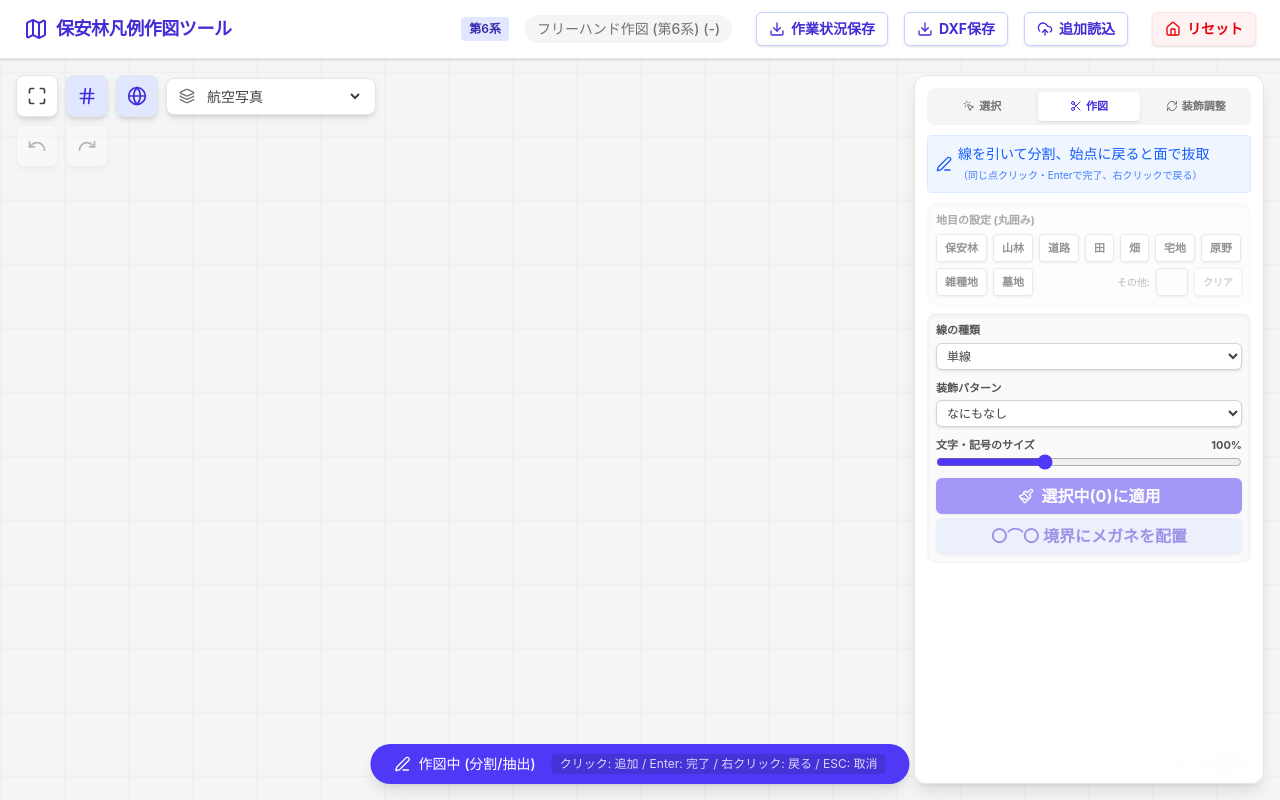
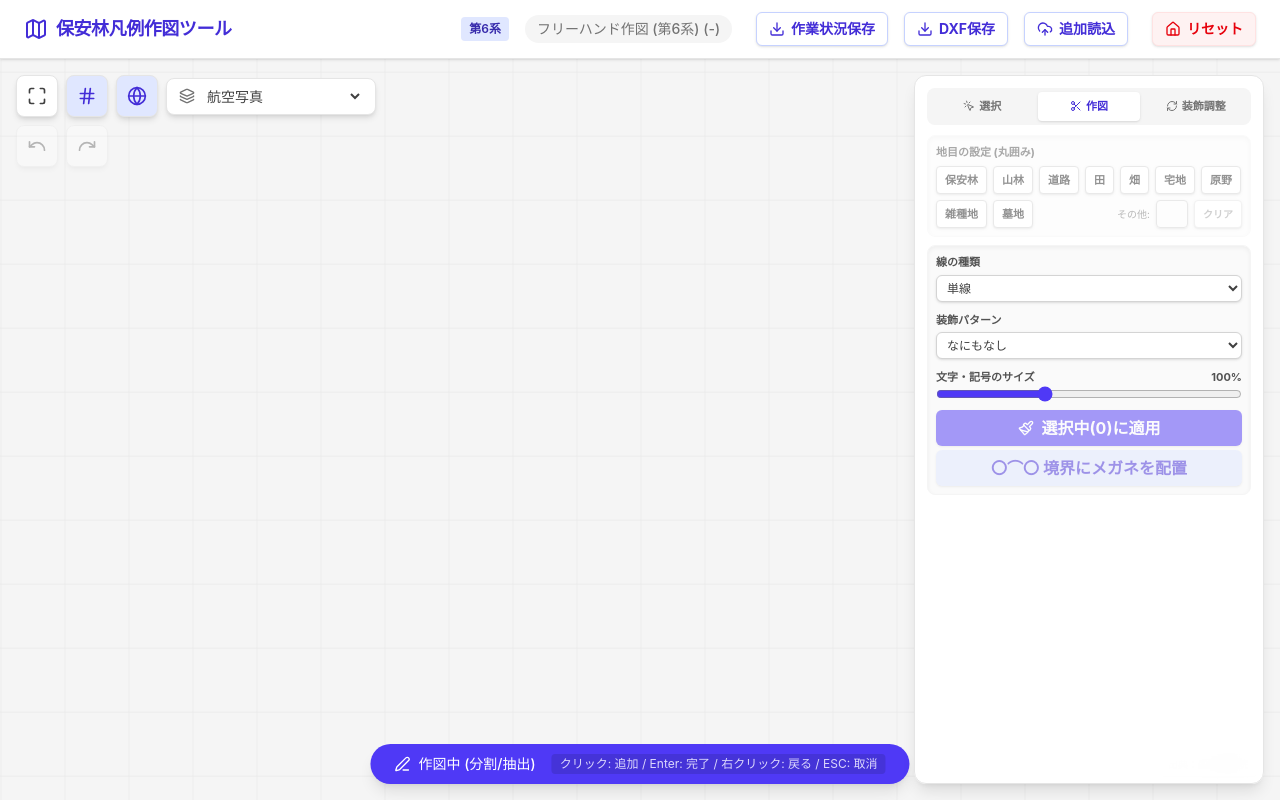
Before and after one commit to Kojiro-Nakamura/hoanrin-hanrei-sakuzu, a React (Vite) app: page / in a window 1280 px wide. Both pictures are taken after a click on the button "新規作図開始". Built offline with nearby package versions, Linux system fonts and the light colour scheme.

Commit message:
Remove mode descriptions

```diff
--- a/src/components/ToolPanel.jsx
+++ b/src/components/ToolPanel.jsx
@@ -9,24 +9,6 @@ export const ToolPanel = ({ mode, setMode, selectedPolygons, polygons, appliedGr
       <button onClick={() => setMode('select')} className={`flex-1 py-1.5 text-[10px] sm:text-[11px] font-bold rounded flex items-center justify-center gap-1 transition-all ${mode==='select'?'bg-white shadow text-indigo-700':'text-neutral-500 hover:bg-neutral-200'}`}><MousePointerClick className="w-3 h-3"/> 選択</button>
       <button onClick={() => setMode('draw')} className={`flex-1 py-1.5 text-[10px] sm:text-[11px] font-bold rounded flex items-center justify-center gap-1 transition-all ${mode==='draw'?'bg-white shadow text-indigo-700':'text-neutral-500 hover:bg-neutral-200'}`}><Scissors className="w-3 h-3"/> 作図</button>
       <button onClick={() => setMode('edit_deco')} className={`flex-1 py-1.5 text-[10px] sm:text-[11px] font-bold rounded flex items-center justify-center gap-1 transition-all ${mode==='edit_deco'?'bg-white shadow text-indigo-700':'text-neutral-500 hover:bg-neutral-200'}`}><RefreshCw className="w-3 h-3"/> 装飾調整</button>
-    </div>
-
-    <div className="text-sm text-neutral-600 shrink-0">
-      <p className={`flex items-center gap-1.5 p-2 rounded border ${mode === 'select' || mode === 'edit_deco' ? 'text-orange-600 bg-orange-50 border-orange-100' : 'text-blue-600 bg-blue-50 border-blue-100'}`}>
-        {mode === 'select' ? <MousePointerClick className="w-4 h-4 shrink-0"/> : mode === 'edit_deco' ? <RefreshCw className="w-4 h-4 shrink-0"/> : <Edit3 className="w-4 h-4 shrink-0"/>}
-        <span>
-          {mode === 'select' ? '地図をクリックして筆を選択' : mode === 'edit_deco' ? '記号・文字をドラッグで移動' : '線を引いて分割、始点に戻ると面で抜取'}
-          <br/><span className="text-[10px] opacity-80">{mode === 'select' ? '（複数選択できます）' : mode === 'edit_deco' ? '（緑のハンドルで回転・拡縮、Deleteで削除）' : '（同じ点クリック・Enterで完了、右クリックで戻る）'}</span>
-        </span>
-      </p>
-      {selectedPolygons.length > 0 && mode === 'select' && (
-        <button
-          onClick={onClearSelection}
-          className="mt-2 w-full py-1.5 bg-gray-500 hover:bg-gray-600 text-white font-bold rounded shadow transition-colors text-xs flex items-center justify-center gap-1"
-        >
-          選択をすべて解除
-        </button>
-      )}
     </div>
 
     <div className="flex flex-col gap-2 shrink-0">
```
